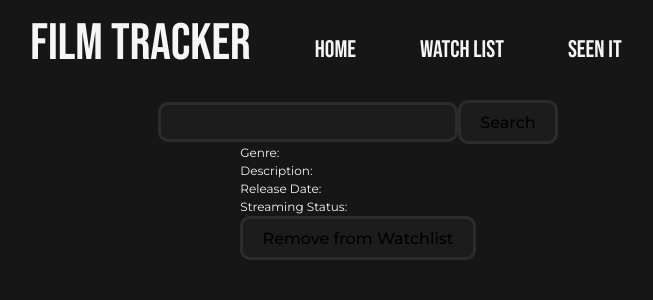
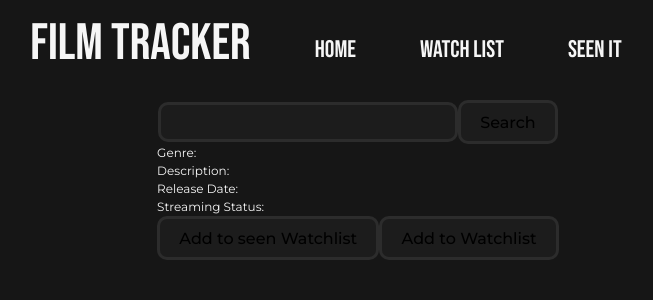
Before and after one commit to HPOGFD/watchYouDoing, a React (Vite) app in the folder client/: page / in a window 1280 px wide. Shown: the top 300 px of the page, without its empty margins (282-935 px from the left). Built offline with nearby package versions, Linux system fonts and the light colour scheme.

Commit message:
correct search buttons

```diff
--- a/client/src/components/movieCard.tsx
+++ b/client/src/components/movieCard.tsx
@@ -17,7 +17,6 @@ const FilmCard: React.FC<FilmCardProps> = ({
   onSeenItList,
   onWatchList,
   addToSeenItList,
-  removeFromStorage,
   addToWatchlist,
   extraInfo,
 }) => {
@@ -67,9 +66,15 @@ const FilmCard: React.FC<FilmCardProps> = ({
       </>
     )}
     {(onSeenItList() || onWatchList()) && (
-      <button onClick={removeFromStorage}>
-        Remove from {onSeenItList() ? 'Seen It List' : 'Watchlist'}
-      </button>
+      <div>
+
+        <button onClick={addToSeenItList}>
+          Add to seen {onSeenItList() ? 'Seen It List' : 'Watchlist'}
+        </button>
+        <button onClick={addToWatchlist}>
+          Add to {onSeenItList() ? 'Seen It List' : 'Watchlist'}
+        </button>
+      </div>
     )}
   </div>
 
```
